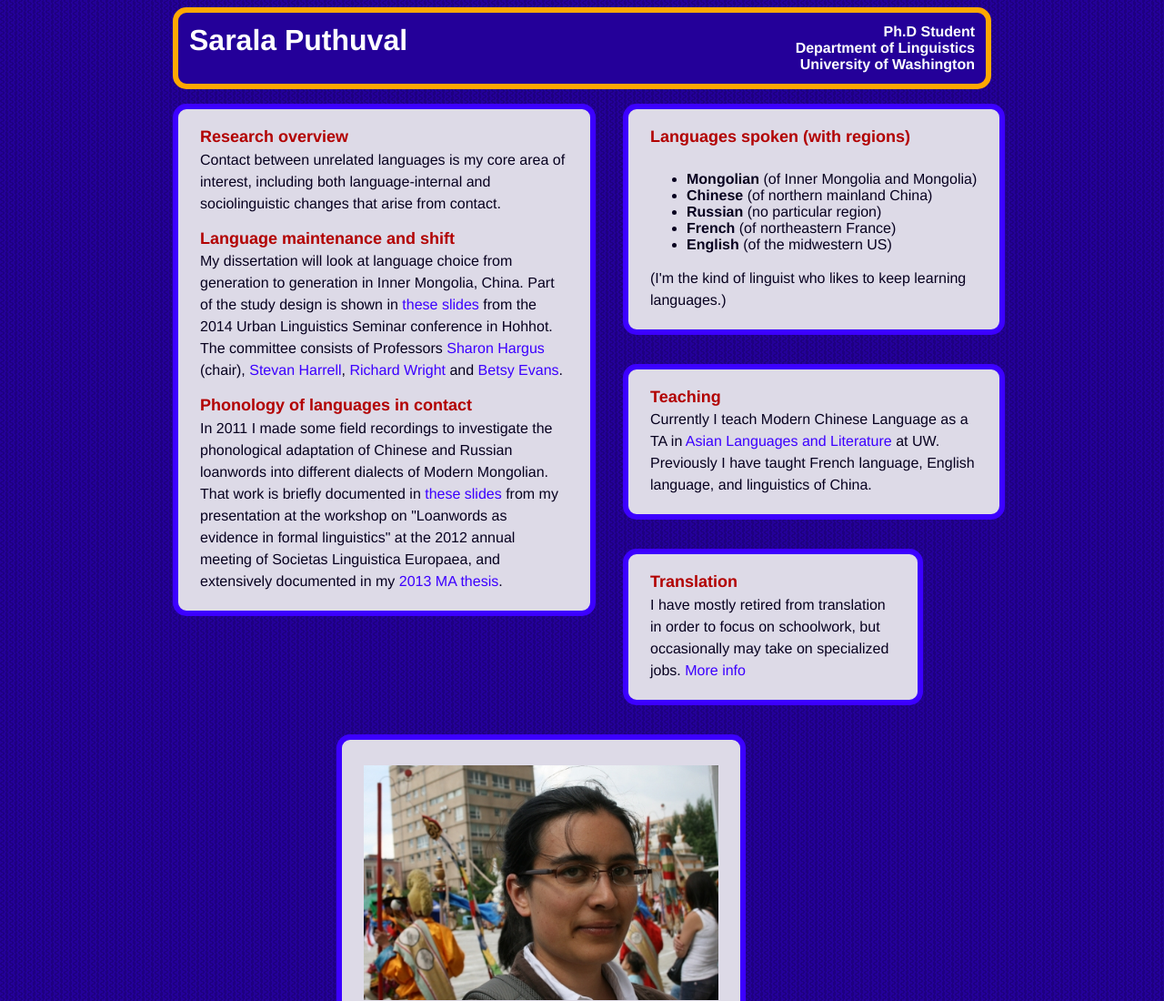
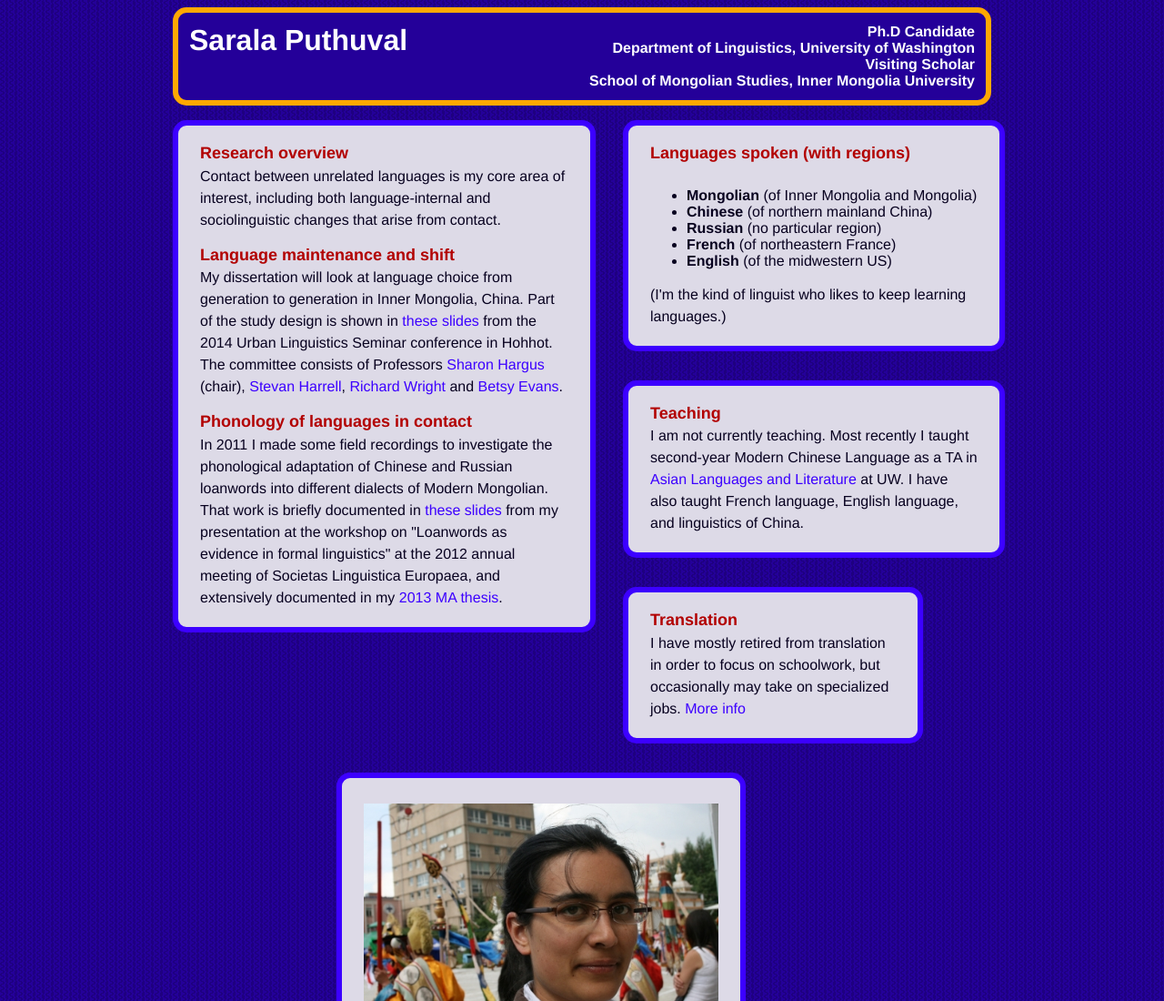
Before and after one commit to saralakumari/callingcard, a plain HTML site: page index.htm in a window 1280 px wide. Shown: the top 1100 px of the page at 91% size. Drawn offline with Linux system fonts and the light colour scheme.

Commit message:
updated teaching info and header affiliation info

```diff
--- a/index.htm
+++ b/index.htm
@@ -9,7 +9,7 @@
 <div id='container'>
 	<div id='header'>
 		<p id='name'>Sarala Puthuval</p>
-		<p id='subt'>Ph.D Student<br />Department of Linguistics<br />University of Washington</p>
+		<p id='subt'>Ph.D Candidate<br />Department of Linguistics, University of Washington<br />Visiting Scholar<br />School of Mongolian Studies, Inner Mongolia University</p>
 	</div> <!--header-->
 <!--	<div class='content' style='margin-right:20em'> -->
 	<div class='content' style='float:left; width:45%'>
@@ -32,7 +32,7 @@
 	</div> <!--content-->
 	<div class='content' style='margin-right:0%; width:40%; margin-left:55%;'>
 		<p class='title'>Teaching</p>
-		<p class='txt'>Currently I teach Modern Chinese Language as a TA in <a href='http://asian.washington.edu/'>Asian Languages and Literature</a> at UW. Previously I have taught French language, English language, and linguistics of China.</p>
+		<p class='txt'>I am not currently teaching. Most recently I taught second-year Modern Chinese Language as a TA in <a href='http://asian.washington.edu/'>Asian Languages and Literature</a> at UW. I have also taught French language, English language, and linguistics of China.</p>
 	</div> <!--content-->
 	<div class='content' style='width:30%; margin-left:55%;'>
 		<p class='title'>Translation</p>
```
